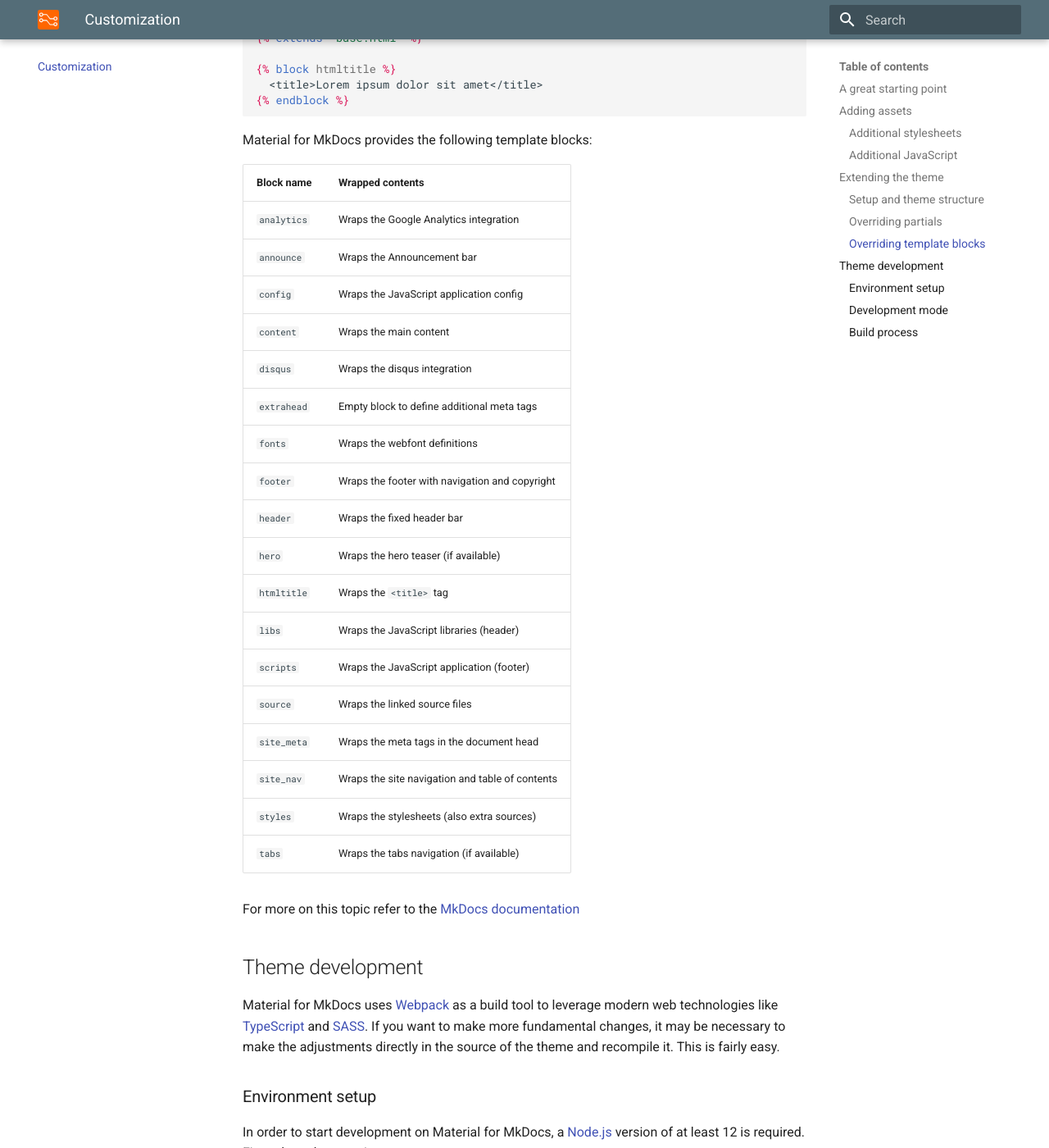
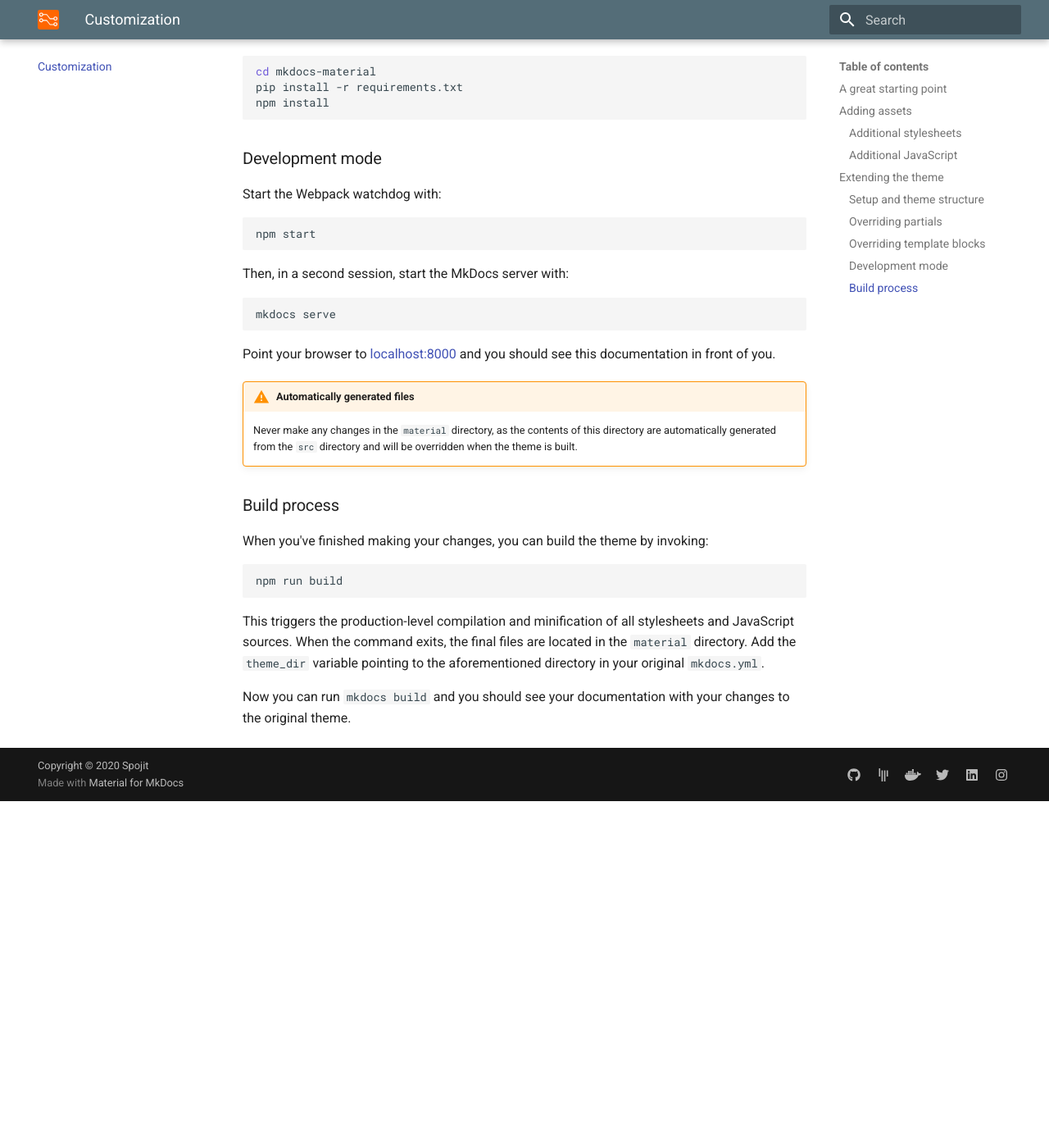
Before and after one commit to spojit-flow/spojit-docs, an MkDocs documentation site: the page built from docs/customization.md, in a window 1280 px wide and 1400 px high, scrolled down 2805 px. Shown: the whole window at 82% size. Built offline with MkDocs 1.6.1 and Material for MkDocs 9.7.7, drawn with Linux system fonts in a browser that asks for light colours; after the commit the page ends 3782 px from its top, so only the background shows below that; some of the changed text lies outside the part shown.

Commit message:
fixing extends liquid

````diff
--- a/docs/customization.md
+++ b/docs/customization.md
@@ -138,61 +138,6 @@
 template block, create a `main.html` inside the `overrides` directory and define
 the block, e.g.:
 
-``` jinja
-{% extends "base.html" %}
-
-{% block htmltitle %}
-  <title>Lorem ipsum dolor sit amet</title>
-{% endblock %}
-```
-
-Material for MkDocs provides the following template blocks:
-
-| Block name   | Wrapped contents                                |
-| ------------ | ----------------------------------------------- |
-| `analytics`  | Wraps the Google Analytics integration          |
-| `announce`   | Wraps the Announcement bar                      |
-| `config`     | Wraps the JavaScript application config         |
-| `content`    | Wraps the main content                          |
-| `disqus`     | Wraps the disqus integration                    |
-| `extrahead`  | Empty block to define additional meta tags      |
-| `fonts`      | Wraps the webfont definitions                   |
-| `footer`     | Wraps the footer with navigation and copyright  |
-| `header`     | Wraps the fixed header bar                      |
-| `hero`       | Wraps the hero teaser (if available)            |
-| `htmltitle`  | Wraps the `<title>` tag                         |
-| `libs`       | Wraps the JavaScript libraries (header)         |
-| `scripts`    | Wraps the JavaScript application (footer)       |
-| `source`     | Wraps the linked source files                   |
-| `site_meta`  | Wraps the meta tags in the document head        |
-| `site_nav`   | Wraps the site navigation and table of contents |
-| `styles`     | Wraps the stylesheets (also extra sources)      |
-| `tabs`       | Wraps the tabs navigation (if available)        |
-
-For more on this topic refer to the [MkDocs documentation][4]
-
-  [4]: https://www.mkdocs.org/user-guide/styling-your-docs/#overriding-template-blocks
-
-## Theme development
-
-Material for MkDocs uses [Webpack][5] as a build tool to leverage modern web
-technologies like [TypeScript][6] and [SASS][7]. If you want to make more
-fundamental changes, it may be necessary to make the adjustments directly in
-the source of the theme and recompile it. This is fairly easy.
-
-  [5]: https://webpack.js.org/
-  [6]: https://www.typescriptlang.org/
-  [7]: https://sass-lang.com
-
-### Environment setup
-
-In order to start development on Material for MkDocs, a [Node.js][8] version of
-at least 12 is required. First, clone the repository:
-
-``` sh
-git clone https://github.com/squidfunk/mkdocs-material
-```
-
 Next, all dependencies need to be installed, which is done with:
 
 ``` sh
````
